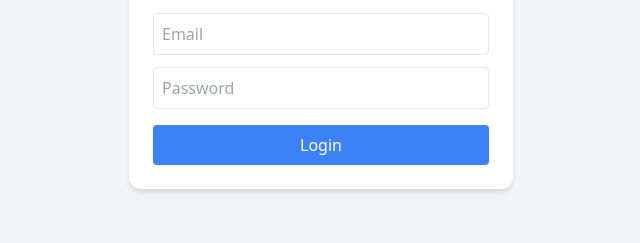
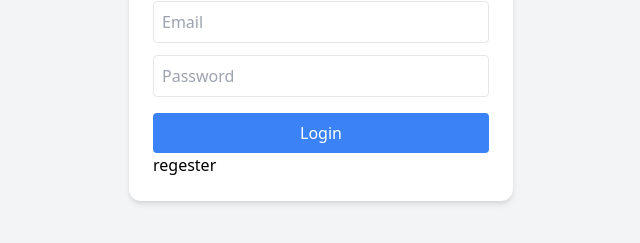
Before and after one commit to omeswar26/Kpcc, a plain HTML site: page OTHER/A login.html in a window 1280 px wide. Shown: the part 335-578 px from the top of the page, without its empty margins (319-959 px from the left). Drawn offline with nearby package versions, Linux system fonts and the light colour scheme.

Commit message:
Update A login.html

```diff
--- a/OTHER/A login.html
+++ b/OTHER/A login.html
@@ -52,6 +52,7 @@ document.getElementById("login-btn").addEventListener("click", async () => {
     <input id="email" type="email" placeholder="Email" class="w-full mb-3 p-2 border rounded">
     <input id="password" type="password" placeholder="Password" class="w-full mb-4 p-2 border rounded">
     <button id="login-btn" class="w-full bg-blue-500 text-white p-2 rounded hover:bg-blue-600">Login</button>
+    <a href="Other.html" target=_blank>regester</a>
   </div>
 </body>
 </html>
```
